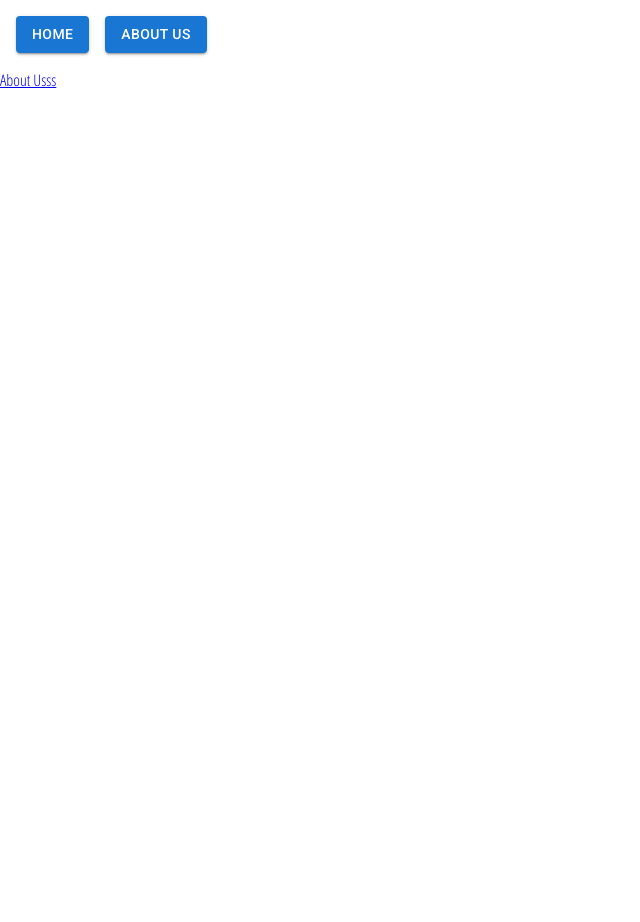
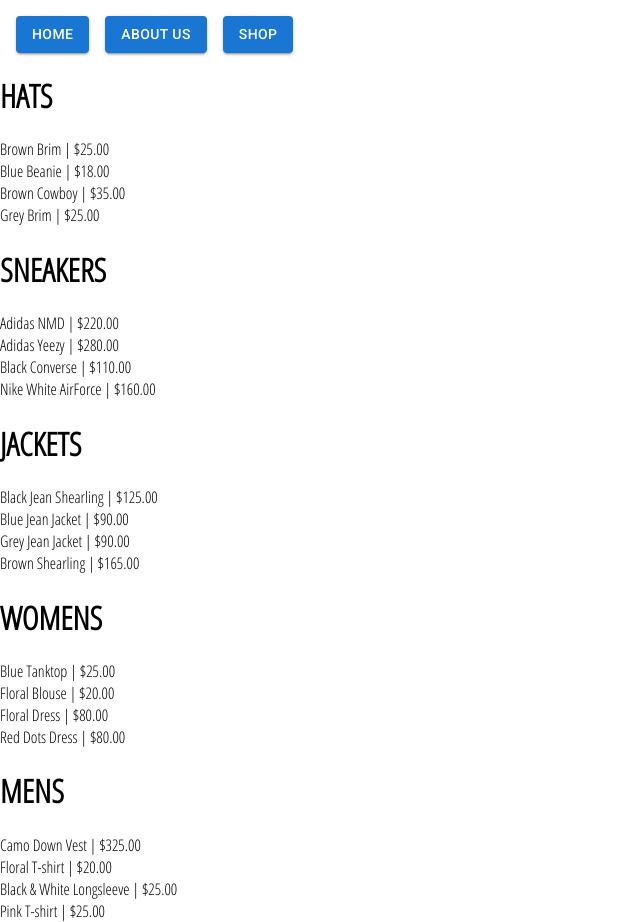
Before and after one commit to oconux/crwn-clothing, a React (Create React App) app: page /shop in a window 1280 px wide. Shown: the whole page, without its empty margins (0-640 px from the left). Before the commit the page ends 800 px from the top, so only its background shows below. Built offline with nearby package versions, Linux system fonts and the light colour scheme.

Commit message:
update
update

```diff
--- a/src/App.js
+++ b/src/App.js
@@ -6,7 +6,10 @@
   Route
 } from "react-router-dom";
 import { Link as RouterLink } from 'react-router-dom';
+
 import HomePage from './pages/homepage/homepage.component';
+import ShopPage from './pages/shop/shop.component';
+
 import Box from '@mui/material/Box';
 import Button from '@mui/material/Button';
 
@@ -17,19 +20,16 @@
       <div>
       <Box sx={{m:2}}>
         <Button to="/" component={RouterLink} variant="contained" sx={{mr:2}}  >Home</Button>
-        <Button to="/about" component={RouterLink} variant="contained" >About Us</Button>
+        <Button to="/about" component={RouterLink} variant="contained" sx={{mr:2}} >About Us</Button>
+        <Button to="/shop" component={RouterLink} variant="contained" >Shop</Button>
       </Box>
 
-      <RouterLink to='/about' > About Usss </RouterLink>
+
       <Routes>
         <Route exact path="/" element={<><HomePage /></>} />
+        <Route exact path="/shop" element={<><ShopPage /></>} />
 
-        <Route exact path="/about" element={
-          <>
-          <h1>Hello</h1>
-          </>
-        }
-        />
+
       </Routes>
 
       </div>
--- /dev/null
+++ b/src/components/collection-preview/collection-preview.component.jsx
@@ -0,0 +1,18 @@
+import React from 'react';
+
+import './collection-preview.styles.scss';
+
+const CollectionPreview = ({ title, items }) => (
+  <div className='collection-preview'>
+    <h1 className='title'>{title.toUpperCase()}</h1>
+    <div className='preview'>
+      {
+        items.filter( (item, idx) => idx < 4 ).map(item =>(
+          <div key={item.id}>{item.name} | ${item.price}.00</div>
+        ))
+      }
+    </div>
+  </div>
+);
+
+export default CollectionPreview;
--- /dev/null
+++ b/src/pages/shop/shop.component.jsx
@@ -0,0 +1,31 @@
+import React from 'react';
+import SHOP_DATA from './shop.data.js';
+
+import  CollectionPreview from '../../components/collection-preview/collection-preview.component';
+
+class ShopPage extends React.Component {
+  constructor(props) {
+    super(props);
+
+    this.state = {
+      collections: SHOP_DATA
+    };
+
+  }
+
+  render(){
+    const {collections} = this.state;
+    return (
+      <div className='shop-page'>
+        {
+          collections.map( ({ id, ...otherCollectionProps }) => (
+            <CollectionPreview key={id} {...otherCollectionProps} />
+          ))
+        }
+      </div>
+    )
+  }
+
+}
+
+export default ShopPage;
--- /dev/null
+++ b/src/pages/shop/shop.data.js
@@ -0,0 +1,249 @@
+ const SHOP_DATA = [
+  {
+    id: 1,
+    title: 'Hats',
+    routeName: 'hats',
+    items: [
+      {
+        id: 1,
+        name: 'Brown Brim',
+        imageUrl: 'https://i.ibb.co/ZYW3VTp/brown-brim.png',
+        price: 25
+      },
+      {
+        id: 2,
+        name: 'Blue Beanie',
+        imageUrl: 'https://i.ibb.co/ypkgK0X/blue-beanie.png',
+        price: 18
+      },
+      {
+        id: 3,
+        name: 'Brown Cowboy',
+        imageUrl: 'https://i.ibb.co/QdJwgmp/brown-cowboy.png',
+        price: 35
+      },
+      {
+        id: 4,
+        name: 'Grey Brim',
+        imageUrl: 'https://i.ibb.co/RjBLWxB/grey-brim.png',
+        price: 25
+      },
+      {
+        id: 5,
+        name: 'Green Beanie',
+        imageUrl: 'https://i.ibb.co/YTjW3vF/green-beanie.png',
+        price: 18
+      },
+      {
+        id: 6,
+        name: 'Palm Tree Cap',
+        imageUrl: 'https://i.ibb.co/rKBDvJX/palm-tree-cap.png',
+        price: 14
+      },
+      {
+        id: 7,
+        name: 'Red Beanie',
+        imageUrl: 'https://i.ibb.co/bLB646Z/red-beanie.png',
+        price: 18
+      },
+      {
+        id: 8,
+        name: 'Wolf Cap',
+        imageUrl: 'https://i.ibb.co/1f2nWMM/wolf-cap.png',
+        price: 14
+      },
+      {
+        id: 9,
+        name: 'Blue Snapback',
+        imageUrl: 'https://i.ibb.co/X2VJP2W/blue-snapback.png',
+        price: 16
+      }
+    ]
+  },
+  {
+    id: 2,
+    title: 'Sneakers',
+    routeName: 'sneakers',
+    items: [
+      {
+        id: 10,
+        name: 'Adidas NMD',
+        imageUrl: 'https://i.ibb.co/0s3pdnc/adidas-nmd.png',
+        price: 220
+      },
+      {
+        id: 11,
+        name: 'Adidas Yeezy',
+        imageUrl: 'https://i.ibb.co/dJbG1cT/yeezy.png',
+        price: 280
+      },
+      {
+        id: 12,
+        name: 'Black Converse',
+        imageUrl: 'https://i.ibb.co/bPmVXyP/black-converse.png',
+        price: 110
+      },
+      {
+        id: 13,
+        name: 'Nike White AirForce',
+        imageUrl: 'https://i.ibb.co/1RcFPk0/white-nike-high-tops.png',
+        price: 160
+      },
+      {
+        id: 14,
+        name: 'Nike Red High Tops',
+        imageUrl: 'https://i.ibb.co/QcvzydB/nikes-red.png',
+        price: 160
+      },
+      {
+        id: 15,
+        name: 'Nike Brown High Tops',
+        imageUrl: 'https://i.ibb.co/fMTV342/nike-brown.png',
+        price: 160
+      },
+      {
+        id: 16,
+        name: 'Air Jordan Limited',
+        imageUrl: 'https://i.ibb.co/w4k6Ws9/nike-funky.png',
+        price: 190
+      },
+      {
+        id: 17,
+        name: 'Timberlands',
+        imageUrl: 'https://i.ibb.co/Mhh6wBg/timberlands.png',
+        price: 200
+      }
+    ]
+  },
+  {
+    id: 3,
+    title: 'Jackets',
+    routeName: 'jackets',
+    items: [
+      {
+        id: 18,
+        name: 'Black Jean Shearling',
+        imageUrl: 'https://i.ibb.co/XzcwL5s/black-shearling.png',
+        price: 125
+      },
+      {
+        id: 19,
+        name: 'Blue Jean Jacket',
+        imageUrl: 'https://i.ibb.co/mJS6vz0/blue-jean-jacket.png',
+        price: 90
+      },
+      {
+        id: 20,
+        name: 'Grey Jean Jacket',
+        imageUrl: 'https://i.ibb.co/N71k1ML/grey-jean-jacket.png',
+        price: 90
+      },
+      {
+        id: 21,
+        name: 'Brown Shearling',
+        imageUrl: 'https://i.ibb.co/s96FpdP/brown-shearling.png',
+        price: 165
+      },
+      {
+        id: 22,
+        name: 'Tan Trench',
+        imageUrl: 'https://i.ibb.co/M6hHc3F/brown-trench.png',
+        price: 185
+      }
+    ]
+  },
+  {
+    id: 4,
+    title: 'Womens',
+    routeName: 'womens',
+    items: [
+      {
+        id: 23,
+        name: 'Blue Tanktop',
+        imageUrl: 'https://i.ibb.co/7CQVJNm/blue-tank.png',
+        price: 25
+      },
+      {
+        id: 24,
+        name: 'Floral Blouse',
+        imageUrl: 'https://i.ibb.co/4W2DGKm/floral-blouse.png',
+        price: 20
+      },
+      {
+        id: 25,
+        name: 'Floral Dress',
+        imageUrl: 'https://i.ibb.co/KV18Ysr/floral-skirt.png',
+        price: 80
+      },
+      {
+        id: 26,
+        name: 'Red Dots Dress',
+        imageUrl: 'https://i.ibb.co/N3BN1bh/red-polka-dot-dress.png',
+        price: 80
+      },
+      {
+        id: 27,
+        name: 'Striped Sweater',
+        imageUrl: 'https://i.ibb.co/KmSkMbH/striped-sweater.png',
+        price: 45
+      },
+      {
+        id: 28,
+        name: 'Yellow Track Suit',
+        imageUrl: 'https://i.ibb.co/v1cvwNf/yellow-track-suit.png',
+        price: 135
+      },
+      {
+        id: 29,
+        name: 'White Blouse',
+        imageUrl: 'https://i.ibb.co/qBcrsJg/white-vest.png',
+        price: 20
+      }
+    ]
+  },
+  {
+    id: 5,
+    title: 'Mens',
+    routeName: 'mens',
+    items: [
+      {
+        id: 30,
+        name: 'Camo Down Vest',
+        imageUrl: 'https://i.ibb.co/xJS0T3Y/camo-vest.png',
+        price: 325
+      },
+      {
+        id: 31,
+        name: 'Floral T-shirt',
+        imageUrl: 'https://i.ibb.co/qMQ75QZ/floral-shirt.png',
+        price: 20
+      },
+      {
+        id: 32,
+        name: 'Black & White Longsleeve',
+        imageUrl: 'https://i.ibb.co/55z32tw/long-sleeve.png',
+        price: 25
+      },
+      {
+        id: 33,
+        name: 'Pink T-shirt',
+        imageUrl: 'https://i.ibb.co/RvwnBL8/pink-shirt.png',
+        price: 25
+      },
+      {
+        id: 34,
+        name: 'Jean Long Sleeve',
+        imageUrl: 'https://i.ibb.co/VpW4x5t/roll-up-jean-shirt.png',
+        price: 40
+      },
+      {
+        id: 35,
+        name: 'Burgundy T-shirt',
+        imageUrl: 'https://i.ibb.co/mh3VM1f/polka-dot-shirt.png',
+        price: 25
+      }
+    ]
+  }
+];
+
+export default SHOP_DATA;
```
Also changed, not shown: src/components/collection-preview/collection-preview.styles.scss (added).
